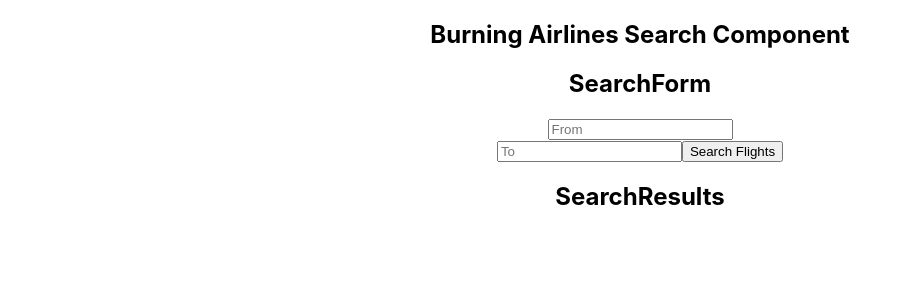
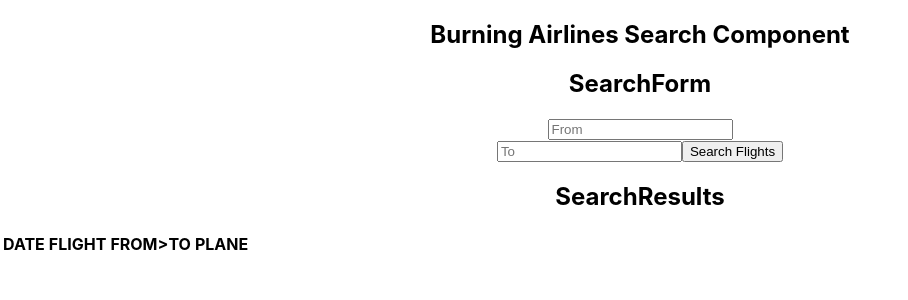
Before and after one commit to viola-hu/Burning-Airlines, a React (Create React App) app in the folder ba-frontend/: page /search in a window 1280 px wide. Shown: the top 300 px of the page, without its empty margins (0-908 px from the left). Built offline with nearby package versions, Linux system fonts and the light colour scheme.

Commit message:
created search results table

```diff
--- a/ba-frontend/src/components/Search.jsx
+++ b/ba-frontend/src/components/Search.jsx
@@ -46,7 +46,7 @@ render(){
       <h2>Burning Airlines Search Component</h2>
 
       <SearchForm onSearchSubmit={ this.saveSearch }/>
-      <SearchResults />
+      <SearchResults searchResults={ this.state.results }/>
 
 
     </div>
--- a/ba-frontend/src/components/SearchResults.jsx
+++ b/ba-frontend/src/components/SearchResults.jsx
@@ -2,14 +2,33 @@ import React, { Component } from 'react';
 
   class SearchResults extends Component {
     render() {
+      console.log('hi', this.props.searchResults);
       return(
         <div>
           <h2>SearchResults</h2>
+          <table>
+            <tr>
+              <th>DATE</th>
+              <th>FLIGHT</th>
+              <th>FROM>TO</th>
+              <th>PLANE</th>
 
+            </tr>
 
-        </div>
-      );
-    }
+          {
+                this.props.searchResults.map( flight =>
+              <tr>
+                <td>{flight.date}</td>
+                <td>{flight.flight_number}</td>
+                <td>{flight.from}>{flight.to}</td>
+                <td>{flight.airplane_id}</td>
+              </tr>
+            )
+          }
+        </table>
+      </div>
+    );
   }
+}
 
 export default SearchResults;
```
